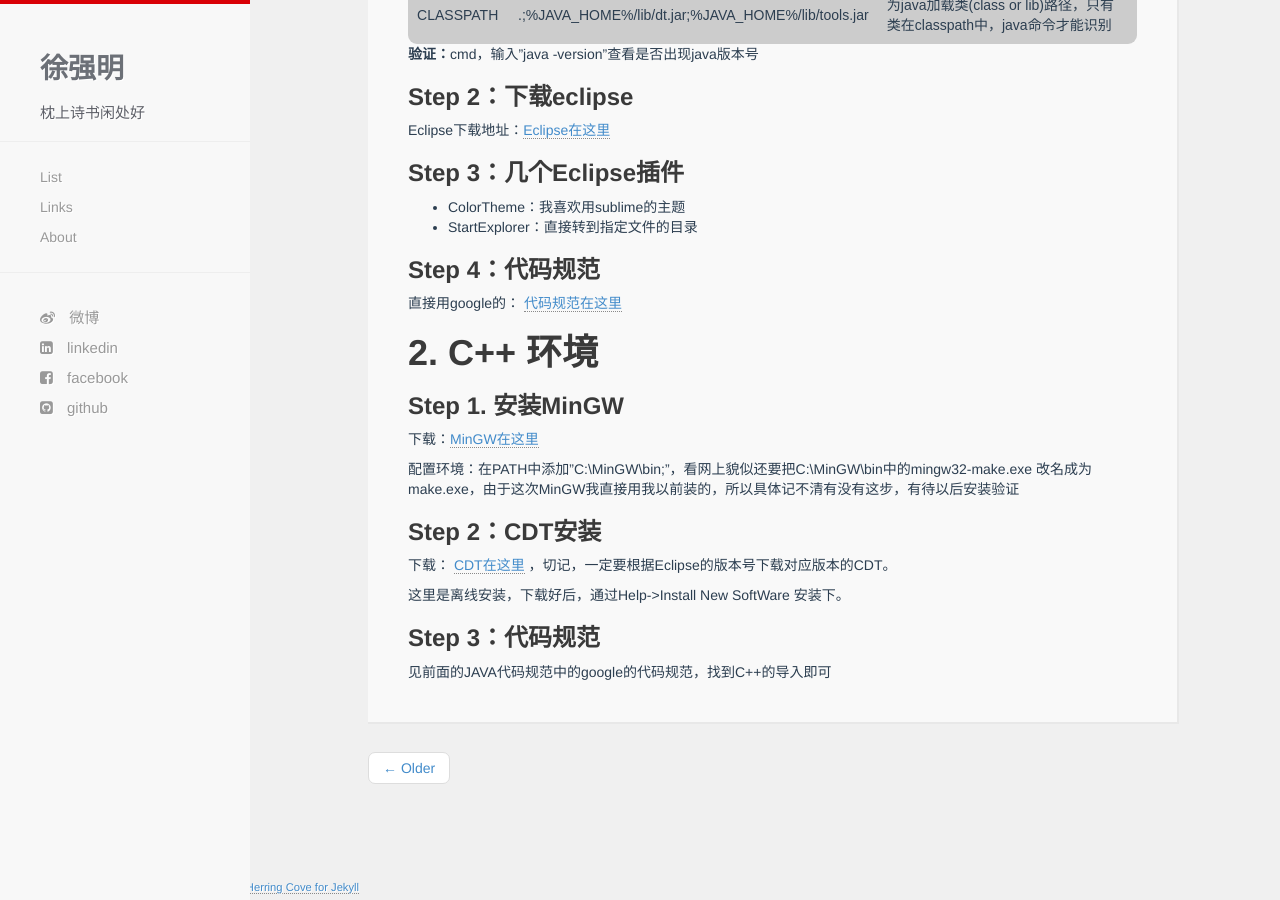
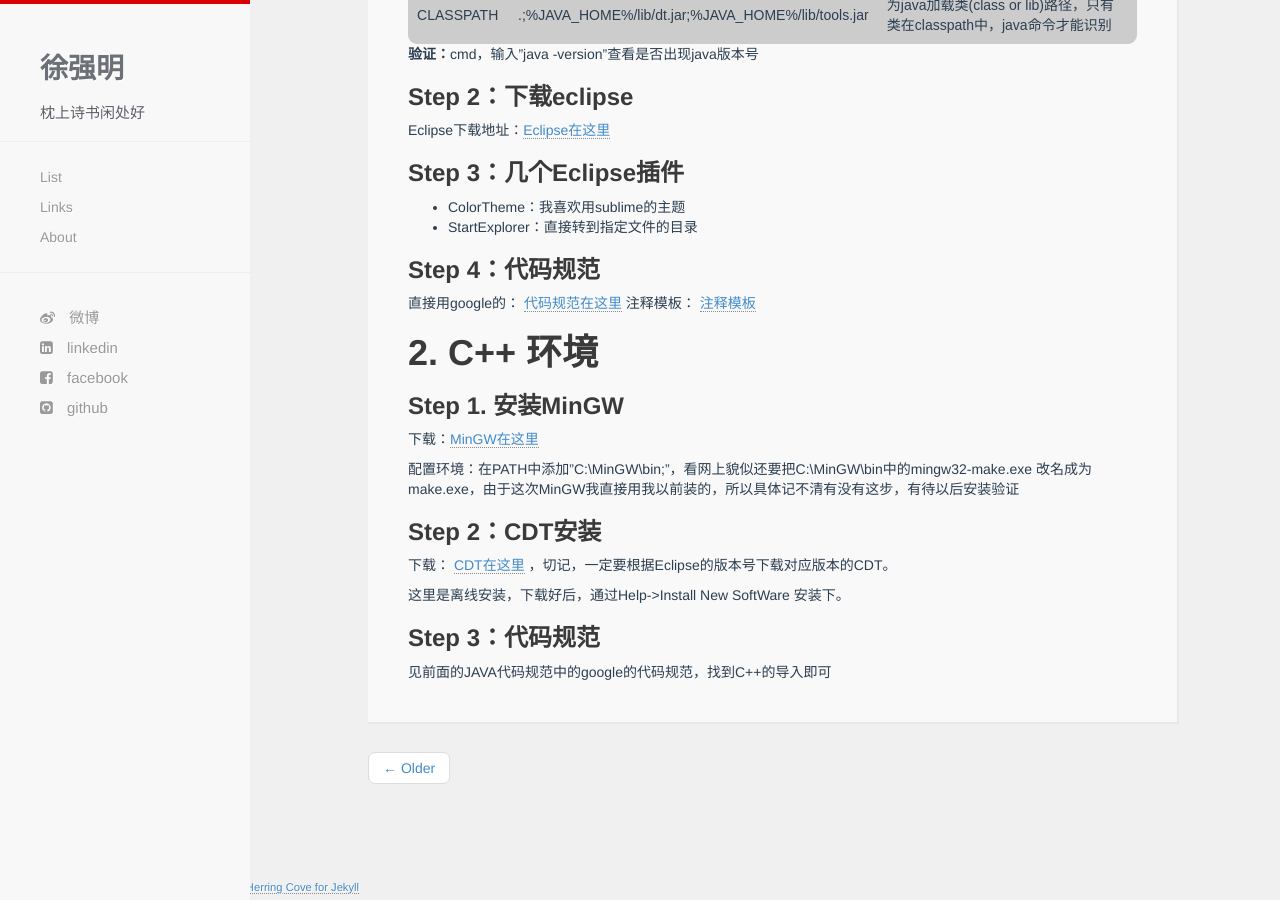
Before and after one commit to xuqiangm/xuqiangm.github.io, a Jekyll site: the page built from _posts/2016-12-12-eclipse.md, in a window 1280 px wide and 900 px high, scrolled down 535 px. Built offline with Jekyll 4.4.1, drawn with Linux system fonts in a browser that asks for light colours; nearby versions of some CDN libraries; Markdown is read by kramdown in place of the engine named in the settings; comment, search, counter and statistics services are not loaded.

Commit message:
添加注释模板

```diff
--- a/_posts/2016-12-12-eclipse.md
+++ b/_posts/2016-12-12-eclipse.md
@@ -42,6 +42,8 @@ Eclipse下载地址：[Eclipse在这里](https://eclipse.org/)
 
 ### Step 4：代码规范
 直接用google的： [代码规范在这里](https://github.com/google/styleguide)
+注释模板： [注释模板](http://7xrvqe.com1.z0.glb.clouddn.com/codetemplates.xml)
+
 
 # 2. C++ 环境
 
```
